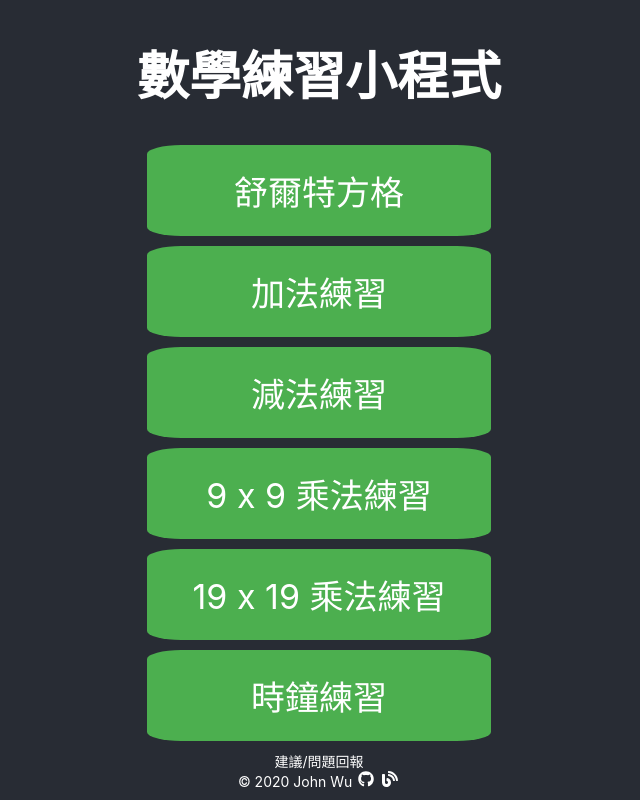
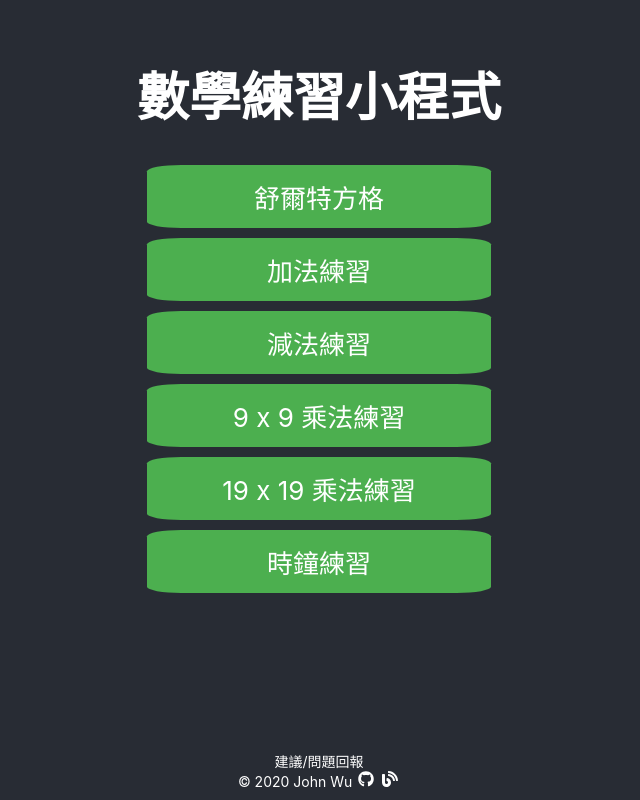
Before and after one commit to johnwu1114/math-exercise, a React (Create React App) app: page / in a window 1280 px wide. Shown: the whole page, without its empty margins (321-961 px from the left). Built offline with nearby package versions, Linux system fonts and the light colour scheme.

Commit message:
chore: adjust ui

```diff
--- a/src/app.jsx
+++ b/src/app.jsx
@@ -27,22 +27,22 @@ export default class App extends Component {
           : <div>
             <h1>數學練習小程式</h1>
             <ul>
-              <li className="btn large green" onClick={() => this.start(new SchulteTableQuestionBank())}>
+              <li className="btn green" onClick={() => this.start(new SchulteTableQuestionBank())}>
                 舒爾特方格
               </li>
-              <li className="btn large green" onClick={() => this.start(new AdditionQuestionBank())}>
+              <li className="btn green" onClick={() => this.start(new AdditionQuestionBank())}>
                 加法練習
               </li>
-              <li className="btn large green" onClick={() => this.start(new SubtractionQuestionBank())}>
+              <li className="btn green" onClick={() => this.start(new SubtractionQuestionBank())}>
                 減法練習
               </li>
-              <li className="btn large green" onClick={() => this.start(new MultiplicationQuestionBank())}>
+              <li className="btn green" onClick={() => this.start(new MultiplicationQuestionBank())}>
                 9 x 9 乘法練習
               </li>
-              <li className="btn large green" onClick={() => this.start(new MultiplicationQuestionBank(2))}>
+              <li className="btn green" onClick={() => this.start(new MultiplicationQuestionBank(2))}>
                 19 x 19 乘法練習
               </li>
-              <li className="btn large green" onClick={() => this.start(new ClockQuestionBank())}>
+              <li className="btn green" onClick={() => this.start(new ClockQuestionBank())}>
                 時鐘練習
               </li>
             </ul>
```
